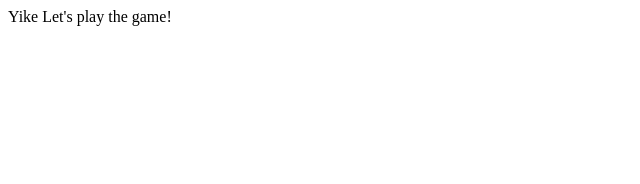
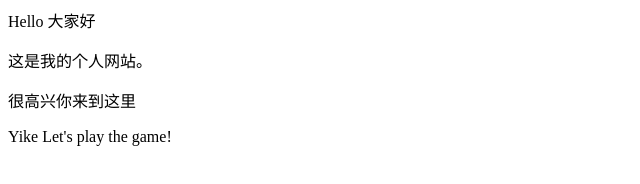
Before and after one commit to CleverUncle/cleveruncle.github.io, a plain HTML site: page index.html in a window 1280 px wide. Shown: the whole page, without its empty margins (0-640 px from the left). Drawn offline with Linux system fonts and the light colour scheme.

Commit message:
Update index.html

```diff
--- a/index.html
+++ b/index.html
@@ -1,2 +1,5 @@
- Yike
+<p>Hello 大家好</p>
+<p>这是我的个人网站。 </p>
+<p>很高兴你来到这里</p>
+Yike
  Let's play the game!
```
